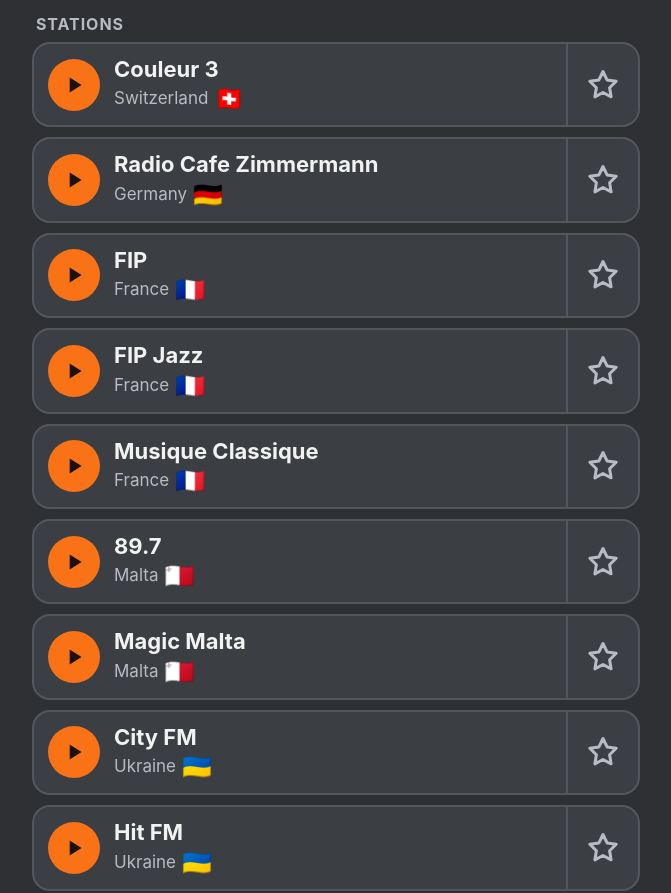
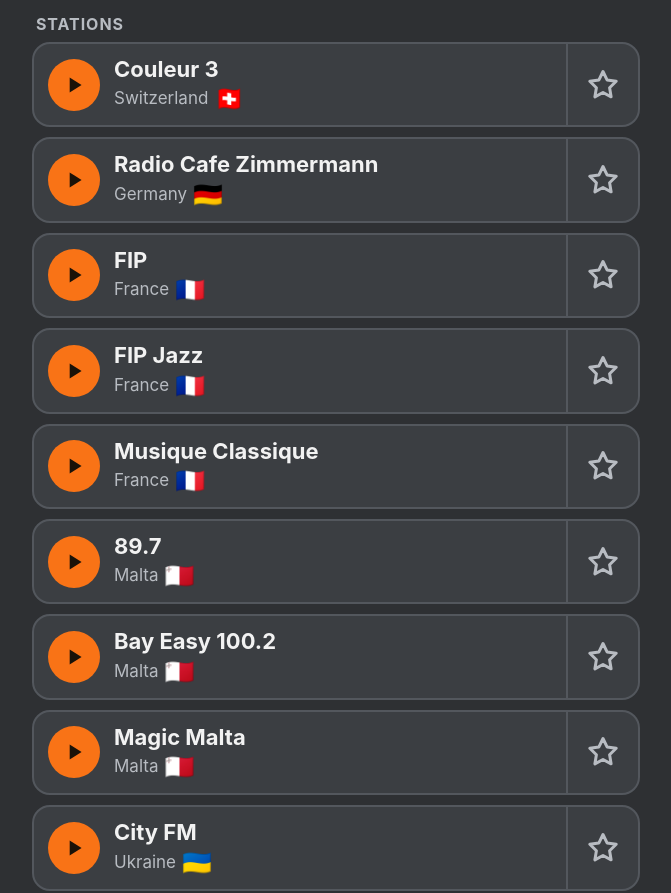
Before and after one commit to itsJustinCase/melkoradio, a plain HTML site: page index.html in a window 1280 px wide. Shown: the part 80-973 px from the top of the page, without its empty margins (304-975 px from the left). Drawn offline with nearby package versions, Linux system fonts and the light colour scheme.

Commit message:
Update index.html

```diff
--- a/index.html
+++ b/index.html
@@ -77,6 +77,7 @@ h2{font-size:16px;text-transform:uppercase;letter-spacing:.06em;color:var(--mute
 const STATIONS=[
 ["MT","MT 89.7","https://stream.v3.network/proxy/897bay/stream.mp3?_=1"],
 ["MT","MT Magic Malta","https://s46.myradiostream.com:6076/;_=1"],
+["MT","MT Bay Easy 100.2","https://stream.v3.network/proxy/easy/stream.mp3"],
 ["FR","FR FIP","https://icecast.radiofrance.fr/fip-midfi.mp3?_=1"],
 ["FR","FR FIP Jazz","https://icecast.radiofrance.fr/fipjazz-midfi.mp3?id=radiofrance?_=1"],
 ["FR","FR Musique Classique","https://stream.radiofrance.fr/francemusiqueclassiqueplus/francemusiqueclassiqueplus_hifi.m3u8?_=1"],
@@ -84,7 +85,7 @@ const STATIONS=[
 ["UA","UA City FM","http://listen2.myradio24.com:9000/8338?_=1"],
 ["UA","UA Lounge","https://cast.mediaonline.net.ua/acoustic320?_=1"],
 ["UA","UA Hit FM","https://tavr.tvstitch.com/HitFM?_=1"],
-["UA","UA Shanson","https://cast.brg.ua/shanson_main_public_mp3_hq?_=1"],
+["UA","UA Kiss FM","https://online.kissfm.ua/KissFM_Ukr_HD"],
 ["UA","UA Melodia","https://streamurl.link/station/melodia-fm-ukraine/?_=1"],
 ["DE","DE Radio Cafe Zimmermann","https://stream.radio-cafezimmermann.de/klassik/mp3-192/?_=1"],
 ["US","US Houston Blues Radio","https://ais-edge90-dal03.cdnstream.com/2158_128.mp3"]
```
